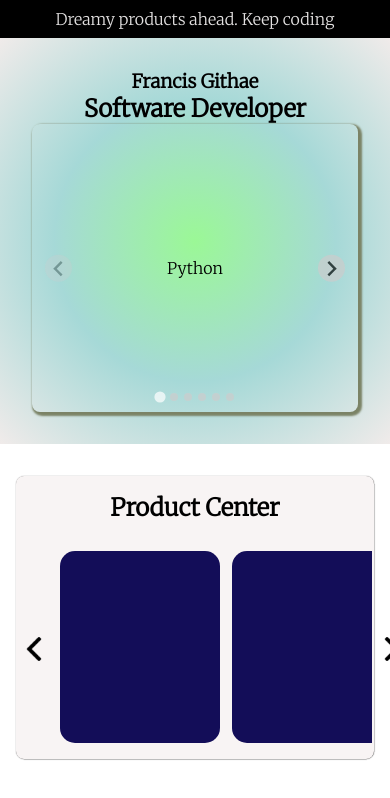
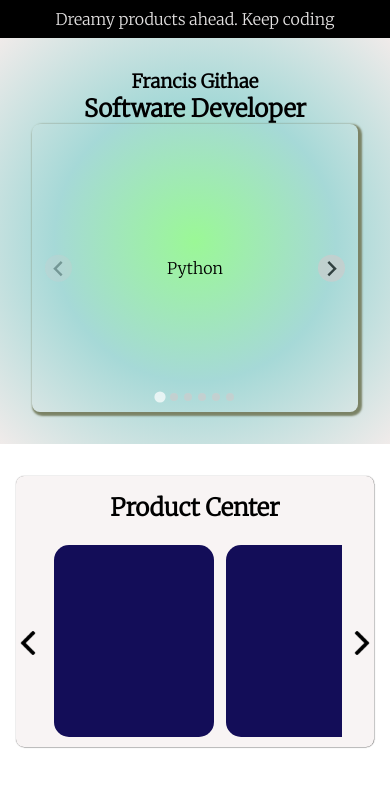
Before and after one commit to githaefrancis/portfolio-next, a Next.js app: page / in a window 390 px wide. Shown: the top 798 px of the page. Built offline with nearby package versions, Linux system fonts and the light colour scheme.

Commit message:
style(Highlight) - style horizontal scroll

```diff
--- a/components/highlight/highlight.module.scss
+++ b/components/highlight/highlight.module.scss
@@ -1,6 +1,5 @@
 .highlight {
-  position: relative;
-//   top: -3.2rem;
+//   position: relative;
   border-radius: 8px;
   box-shadow: 0.2px 0.2px 1px rgb(39, 39, 39);
   min-width: 100%;
@@ -14,21 +13,21 @@
   padding: 1rem;
 }
 
-@media only screen and (max-width: 992px) {
-  .highlight {
-    position: static;
-  }
-}
+
 
 .slider {
   display: grid;
-  grid-template-columns: auto 92% auto;
+  grid-template-columns: auto auto auto;
   width: 100%;
   grid-gap: 0.5rem;
   padding: 6px;
   align-items: center;
 }
-
+@media only screen and (max-width: 992px) {
+    .slider{
+      padding: 0px;
+    }
+  }
 .horizontalScroll {
   width: 100%;
 //   margin: 0 0.5rem 0 0.5rem;
```
